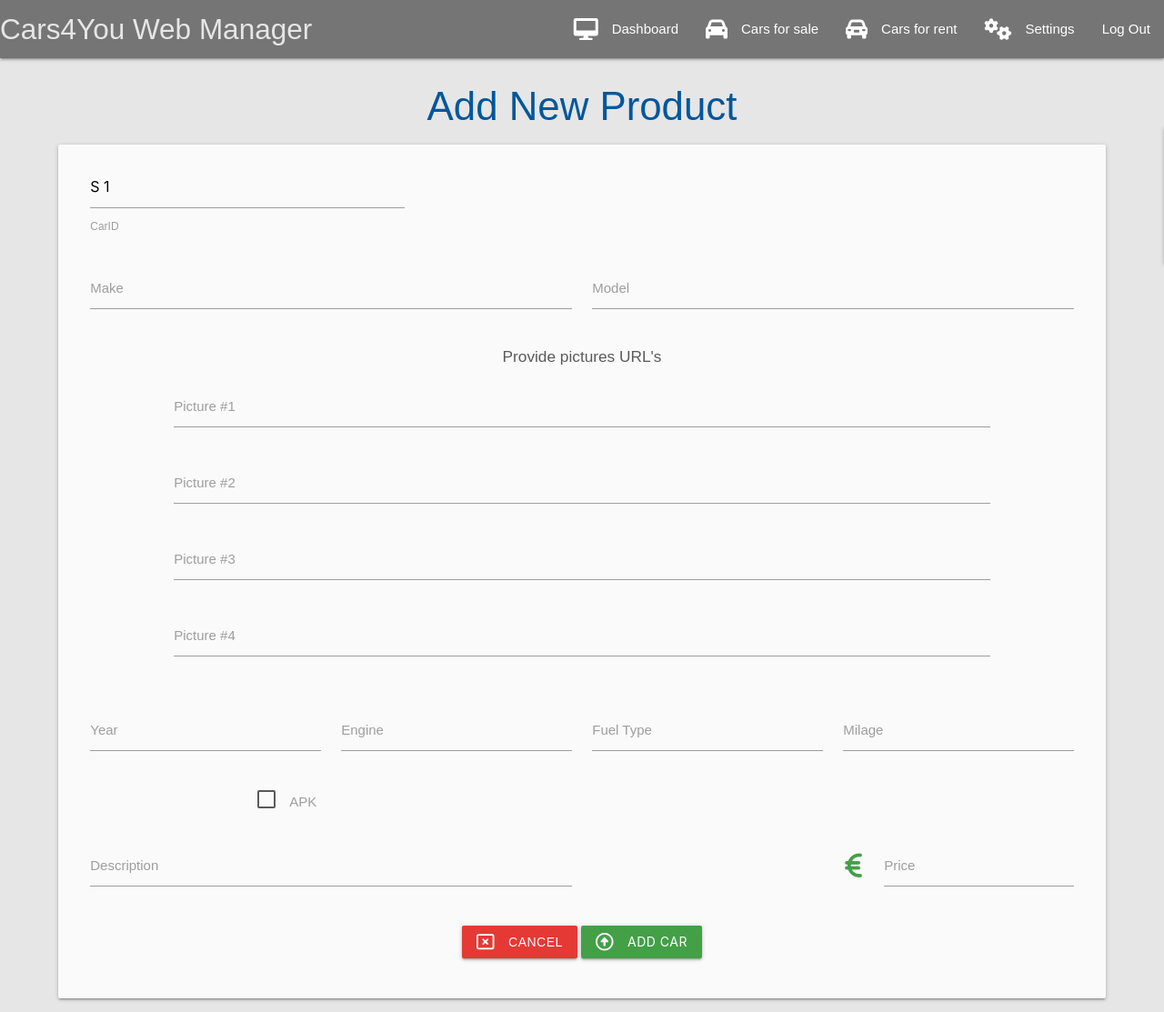
After one commit to MarisKX/Code-Institute-Milestone-Project-3, a Flask app: page /manager-dashboard/add-car-for-sale/ in a window 1280 px wide. The commit adds this page. Shown: the whole page at 91% size. Run offline with Flask 2, Linux system fonts and the light colour scheme; the visitor is signed in with stand-in values (Sample User, id 1); data that the repository does not hold is empty; some libraries are stand-ins or nearby versions.

Commit message:
Created add new car for sale form

```diff
--- a/app.py
+++ b/app.py
@@ -4,6 +4,7 @@ from flask import (
     redirect, request, session, url_for)
 from datetime import timedelta
 from flask_pymongo import PyMongo
+from pymongo import MongoClient
 from bson.objectid import ObjectId
 from werkzeug.security import generate_password_hash, check_password_hash
 if os.path.exists("env.py"):
@@ -17,7 +18,7 @@ app.config["MONGO_URI"] = os.environ.get("MONGO_URI")
 app.secret_key = os.environ.get("SECRET_KEY")
 
 # sets timeout for user session
-app.config['PERMANENT_SESSION_LIFETIME'] =  timedelta(seconds=30)
+app.config['PERMANENT_SESSION_LIFETIME'] =  timedelta(minutes=15)
 
 mongo = PyMongo(app)
 
@@ -131,7 +132,42 @@ def manager_logout():
 @app.route("/manager-dashboard/cars-for-sale/")
 def cars_for_sale():
     if "user" in session:
-        return render_template("manager-dashboard/cars-for-sale.html")
+        carsfs = mongo.db.cars_for_sale.find()
+        return render_template("manager-dashboard/cars-for-sale.html", carsfs=carsfs)
+    else:
+        flash("Your session has expired!", category="info")
+        return render_template("manager-dashboard/login.html")
+
+
+# ADD CAR FOR SALE # ADD CAR FOR SALE # ADD CAR FOR SALE # ADD CAR FOR SALE # ADD CAR FOR SALE
+
+@app.route("/manager-dashboard/add-car-for-sale/", methods=["GET", "POST"])
+def add_car_for_sale():
+    if "user" in session:
+        if request.method == "POST":
+            apk = request.form.get("apk") if request.form.get("apk") else "no"
+            new_car_sale = {
+                "car_id": request.form.get("car-id"),
+                "make": request.form.get("make"),
+                "model": request.form.get("model"),
+                "picture1": request.form.get("picture1"),
+                "picture2": request.form.get("picture2"),
+                "picture3": request.form.get("picture3"),
+                "picture4": request.form.get("picture4"),
+                "year": request.form.get("year"),
+                "engine": request.form.get("engine"),
+                "fuel": request.form.get("fuel"),
+                "milage": request.form.get("milage"),
+                "apk": apk,
+                "description": request.form.get("description"),
+                "price": request.form.get("price"),
+                "created_by": session["user"],
+            }
+            mongo.db.cars_for_sale.insert_one(new_car_sale)
+            flash("New Car for Sale Added Successfully", category="success")
+            return redirect(url_for("cars_for_sale"))
+        car_id = str(mongo.db.cars_for_sale.count_documents({}) + 1)
+        return render_template("manager-dashboard/add-car-for-sale.html", car_id=car_id)
     else:
         flash("Your session has expired!", category="info")
         return render_template("manager-dashboard/login.html")
--- a/static/css/style.css
+++ b/static/css/style.css
@@ -5,6 +5,11 @@ body {
     background-color: rgb(230, 230, 230);
     color: rgb(90, 90, 90);
     font-family: 'Josefin Sans', sans-serif;
+}
+
+.border-line {
+    margin-top: 10px;
+    width: 2px;
 }
 
 /* OVERWRITE MATERIALIZE AND MDB INCOMPACTIBILITIES */
@@ -109,7 +114,7 @@ header {
 
 /* Home page styles */
 
-div.container {
+main.container {
     width: 90%;
     max-width: 1450px;
 }
@@ -149,6 +154,16 @@ div.container {
     text-align: center;
 }
 
+/* Administration pages specific styles */
+
+table {
+    margin-top: 10px;
+    margin-bottom: 10px;
+}
+
+.hidden {
+    display: none;
+}
 
 @media only screen and (max-width: 992px) {
     .brand-logo.not-mobile {
--- a/static/js/script.js
+++ b/static/js/script.js
@@ -8,3 +8,13 @@ $(window).scroll(function () {
     $('#main-navbar').toggleClass('sticky', $(this).scrollTop() > $('.menu-upper').height());
     $('.container').toggleClass('content-sticky', $(this).scrollTop() > $('.menu-upper').height());
 });
+
+function apkTrigger() {
+    if ($("#apk-init").is(":checked")){
+        $("#apk").attr("required", true);
+        $("#apk-trigger").removeClass("hidden");
+    } else {
+        $("#apk").attr("required", false);
+        $("#apk-trigger").addClass("hidden");
+    }
+}
--- /dev/null
+++ b/templates/manager-dashboard/add-car-for-sale.html
@@ -0,0 +1,97 @@
+{% extends "manager-dashboard/base.html" %}
+{% block content %}
+
+    <h3 class="light-blue-text text-darken-4 center-align">Add New Product</h3>
+
+    <div class="row card-panel grey lighten-5">
+        <form class="col s12" method="POST" action="{{ url_for('add_car_for_sale') }}">
+            <div class="row">
+                <div class="col s4">
+                    <input id="car-id" value="S {{ car_id }}" name="car-id" type="text" class="validate" required>
+                    <label for="car-id">CarID</label>
+                </div>
+            </div>
+            <div class="row">
+                <div class="input-field col s12 m6">
+                    <input id="make" name="make" type="text" class="validate" required>
+                    <label for="make">Make</label>
+                </div>
+                <div class="input-field col s12 m6">
+                    <input id="model" name="model" type="text" class="validate" required>
+                    <label for="model">Model</label>
+                </div>
+            </div>
+            <div class="row">
+                <h6 class="center">Provide pictures URL's</h6>
+                <div class="input-field col s12 m10 offset-m1">
+                    <input id="picture1" name="picture1" type="text" class="validate pic-url" required>
+                    <label for="picture1">Picture #1</label>
+                </div>
+                <div class="input-field col s12 m10 offset-m1">
+                    <input id="picture2" name="picture2" type="text" class="validate pic-url" required>
+                    <label for="picture2">Picture #2</label>
+                </div>
+                <div class="input-field col s12 m10 offset-m1">
+                    <input id="picture3" name="picture3" type="text" class="validate pic-url" required>
+                    <label for="picture3">Picture #3</label>
+                </div>
+                <div class="input-field col s12 m10 offset-m1">
+                    <input id="picture4" name="picture4" type="text" class="validate pic-url" required>
+                    <label for="picture4">Picture #4</label>
+                </div>
+            </div>
+            <div class="row">
+                <div class="input-field col s12 m3">
+                    <input id="year" name="year" type="text" class="validate" required>
+                    <label for="year">Year</label>
+                </div>
+                <div class="input-field col s12 m3">
+                    <input id="engine" name="engine" type="text" class="validate" required>
+                    <label for="engine">Engine</label>
+                </div>
+                <div class="input-field col s12 m3">
+                    <input id="fuel" name="fuel" type="text" class="validate" required>
+                    <label for="fuel">Fuel Type</label>
+                </div>
+                <div class="input-field col s12 m3">
+                    <input id="milage" name="milage" type="text" class="validate" required>
+                    <label for="milage">Milage</label>
+                </div>
+            </div>
+            <div class="row">
+                <div class="col s1 offset-s2" onclick="apkTrigger()">
+                    <label for="apk-init">
+                    <input type="checkbox" id="apk-init" name="apk-init" class="filled-in"/>
+                    <span>APK</span>
+                    </label>
+                </div>
+                <div id="apk-trigger" class="col s6  hidden">
+                    <input id="apk" name="apk" type="text" class="validate" required>
+                    <label for="apk">APK end date</label>
+                </div>
+            </div>
+            <div class="row">
+                <div class="input-field col s12 m6">
+                    <input id="description" name="description" type="text" class="validate" required>
+                    <label for="description">Description</label>
+                </div>
+                <div class="input-field col s12 m3 offset-m3">
+                    <i class="fas fa-euro-sign prefix green-text text-darken-1"></i>
+                    <input id="price" name="price" type="text" class="validate" required>
+                    <label for="price">Price</label>
+                </div>
+            </div>
+            <div class="div row">
+                <div class="col s12 center-align">
+                    <a href="#" class="waves-effect waves-light red darken-1 btn product-view-btn">
+                        <i class="far fa-window-close left"></i>Cancel
+                    </a>
+                    <button type="submit" class="waves-effect waves-light green darken-1 btn product-view-btn">
+                        <i class="far fa-arrow-alt-circle-up left"></i>Add Car
+                    </button>
+                </div>
+            </div>
+        </form>
+    </div>
+
+{% endblock %}
```
Also changed, not shown: templates/manager-dashboard/cars-for-sale.html (+46 -1 lines).
